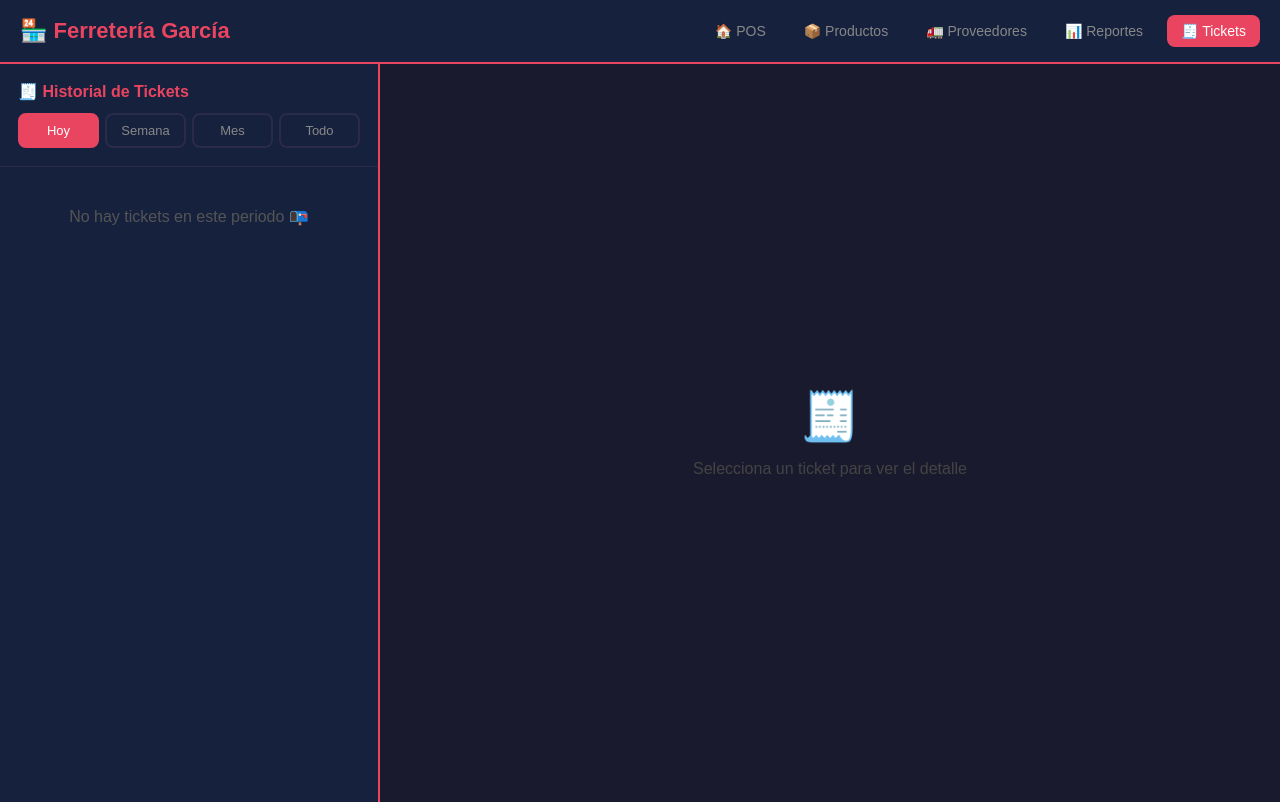
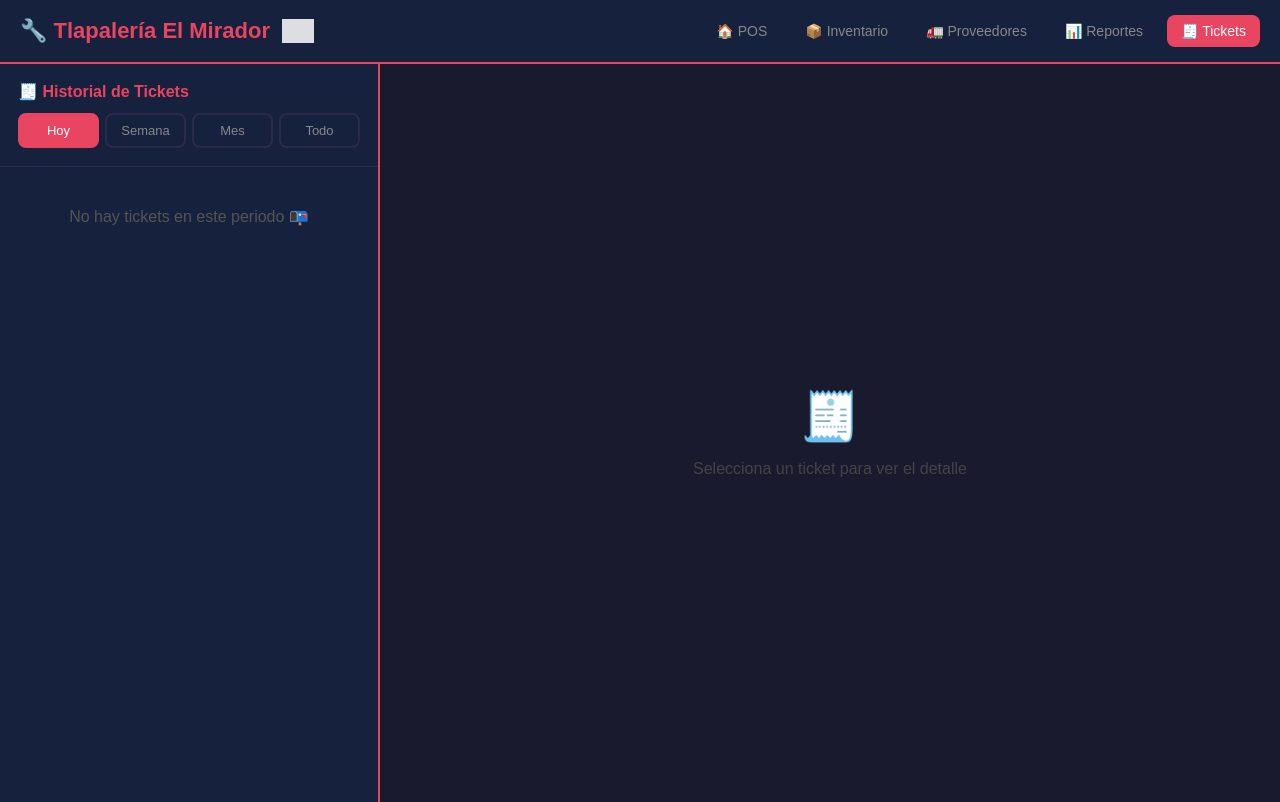
Before and after one commit to c28309208/ferreteria, a Flask app: page /ticket in a window 1280 px wide. Run offline with Flask 3, Linux system fonts and the light colour scheme; data that the repository does not hold is empty; grey boxes are pictures that could not be loaded.

Commit message:
Update ticket.html

```diff
--- a/templates/ticket.html
+++ b/templates/ticket.html
@@ -3,7 +3,7 @@
 <head>
     <meta charset="UTF-8">
     <meta name="viewport" content="width=device-width, initial-scale=1.0">
-    <title>Tickets — Ferretería García</title>
+    <title>Tickets — Tlapalería El Mirador</title>
     <style>
         * { margin: 0; padding: 0; box-sizing: border-box; }
         body { font-family: Arial, sans-serif; background: #1a1a2e; color: white; }
@@ -84,10 +84,14 @@
 <body>
 
 <div class="header">
-    <h1>🏪 Ferretería García</h1>
+    <div style="display:flex;align-items:center;gap:12px">
+        <h1>🔧 Tlapalería El Mirador</h1>
+        <img src="https://1000logos.net/wp-content/uploads/2021/05/Truper-logo.png" alt="Truper"
+             style="height:24px;opacity:0.85;filter:brightness(0) invert(1);" onerror="this.style.display='none'">
+    </div>
     <nav class="nav">
         <a href="/">🏠 POS</a>
-        <a href="/productos">📦 Productos</a>
+        <a href="/productos">📦 Inventario</a>
         <a href="/proveedores">🚛 Proveedores</a>
         <a href="/reportes">📊 Reportes</a>
         <a href="/ticket" class="active">🧾 Tickets</a>
@@ -220,7 +224,7 @@
 
             <div class="ticket-papel">
                 <div class="ticket-papel-header">
-                    <h2>🏪 FERRETERÍA GARCÍA</h2>
+                    <h2>🔧 TLAPALERÍA EL MIRADOR</h2>
                     <p>Tel: 55-1234-5678</p>
                     <div class="ticket-num-grande">${t.numero}</div>
                 </div>
```
